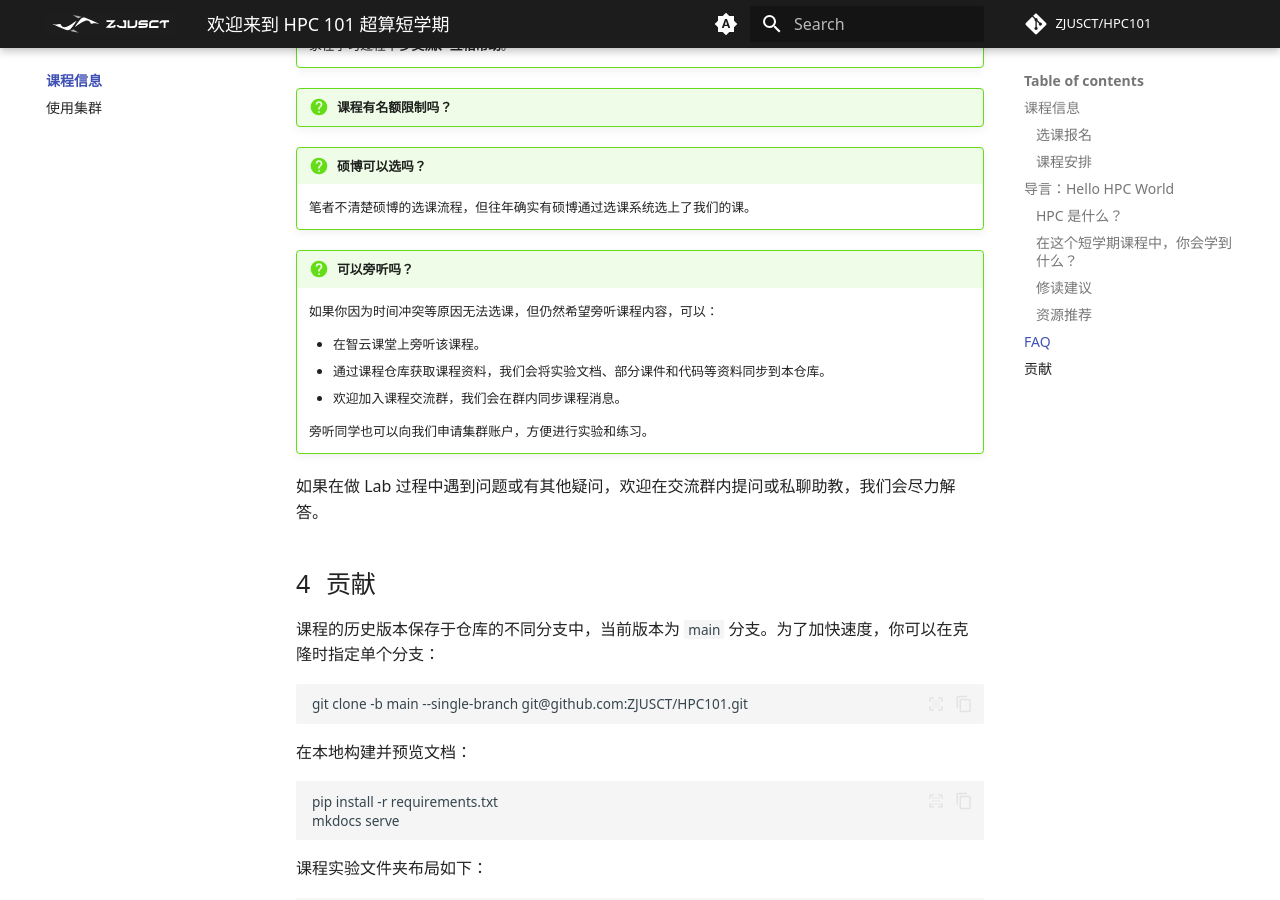
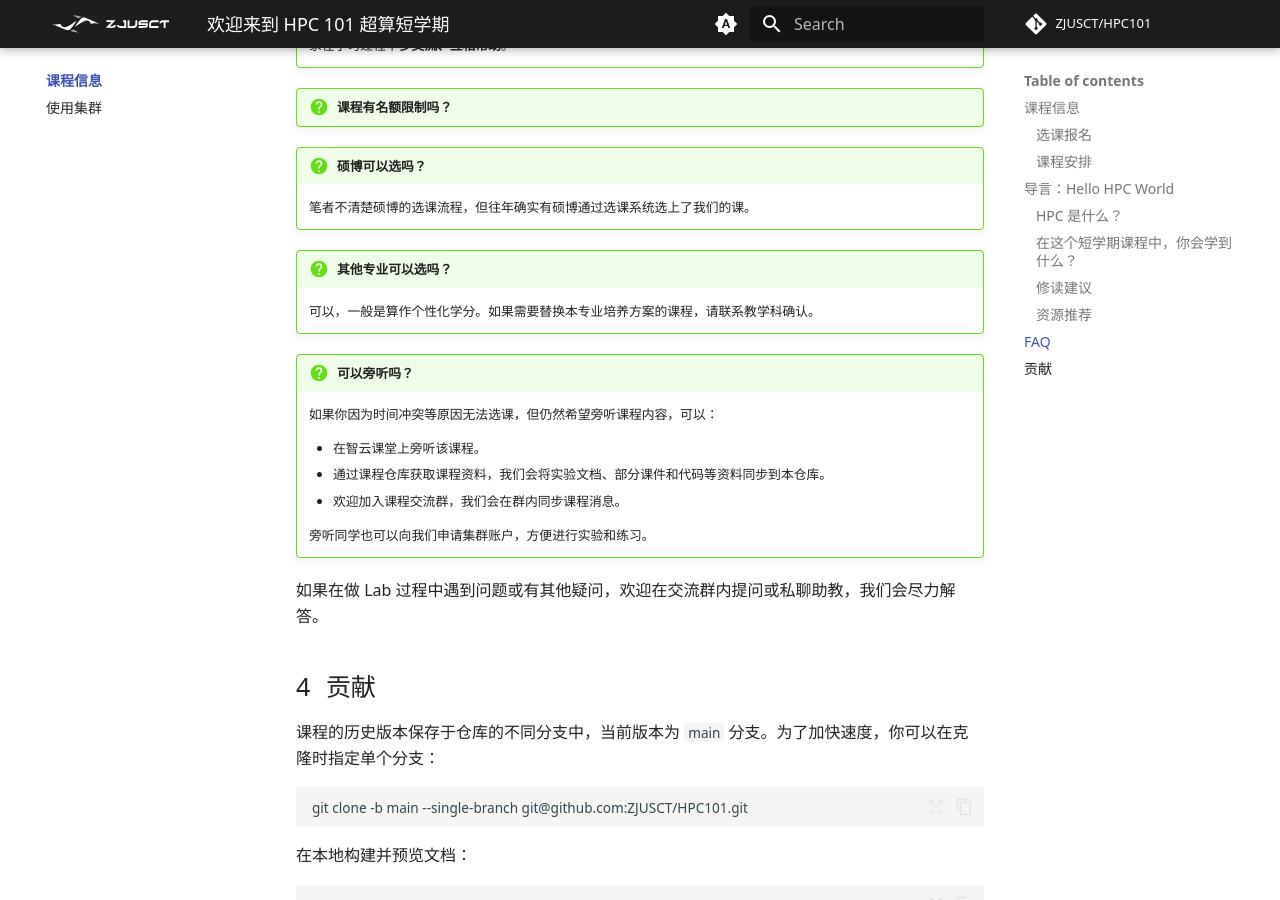
Before and after one commit to wys917/HPC101, an MkDocs documentation site: the page built from docs/index.md, in a window 1280 px wide and 900 px high, scrolled down 6819 px. Built offline with MkDocs 1.6.1 and Material for MkDocs 9.7.7, drawn with Linux system fonts in a browser that asks for light colours; emoji names are drawn with the system emoji font; some web fonts are replaced; comment, search, counter and statistics services are not loaded.

Commit message:
docs: add information on course selection for other majors

```diff
--- a/docs/index.md
+++ b/docs/index.md
@@ -170,6 +170,10 @@ HPC 提供的超高性能，使得它在很多领域都有着广泛的应用。
 
     笔者不清楚硕博的选课流程，但往年确实有硕博通过选课系统选上了我们的课。
 
+!!! question "其他专业可以选吗？"
+
+    可以，一般是算作个性化学分。如果需要替换本专业培养方案的课程，请联系教学科确认。
+
 !!! question "可以旁听吗？"
 
     如果你因为时间冲突等原因无法选课，但仍然希望旁听课程内容，可以：
```
